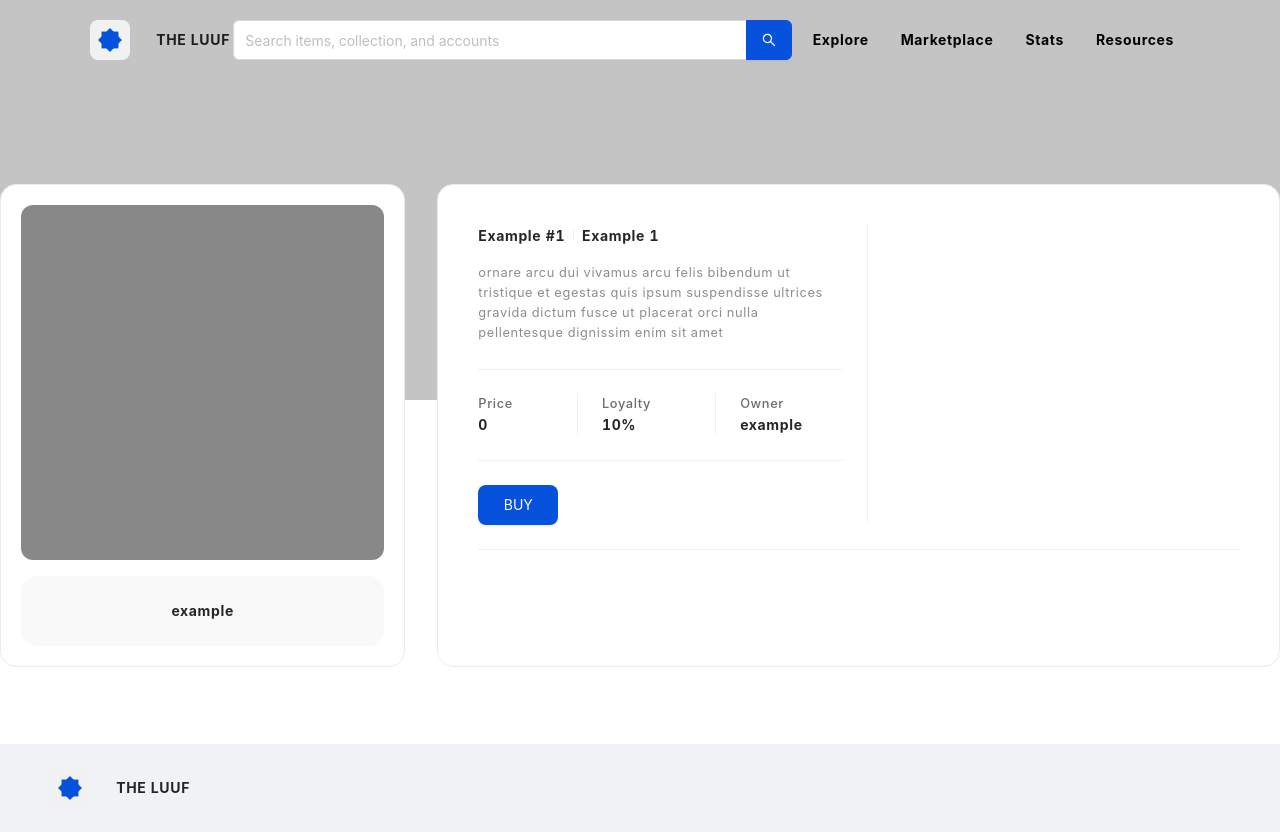
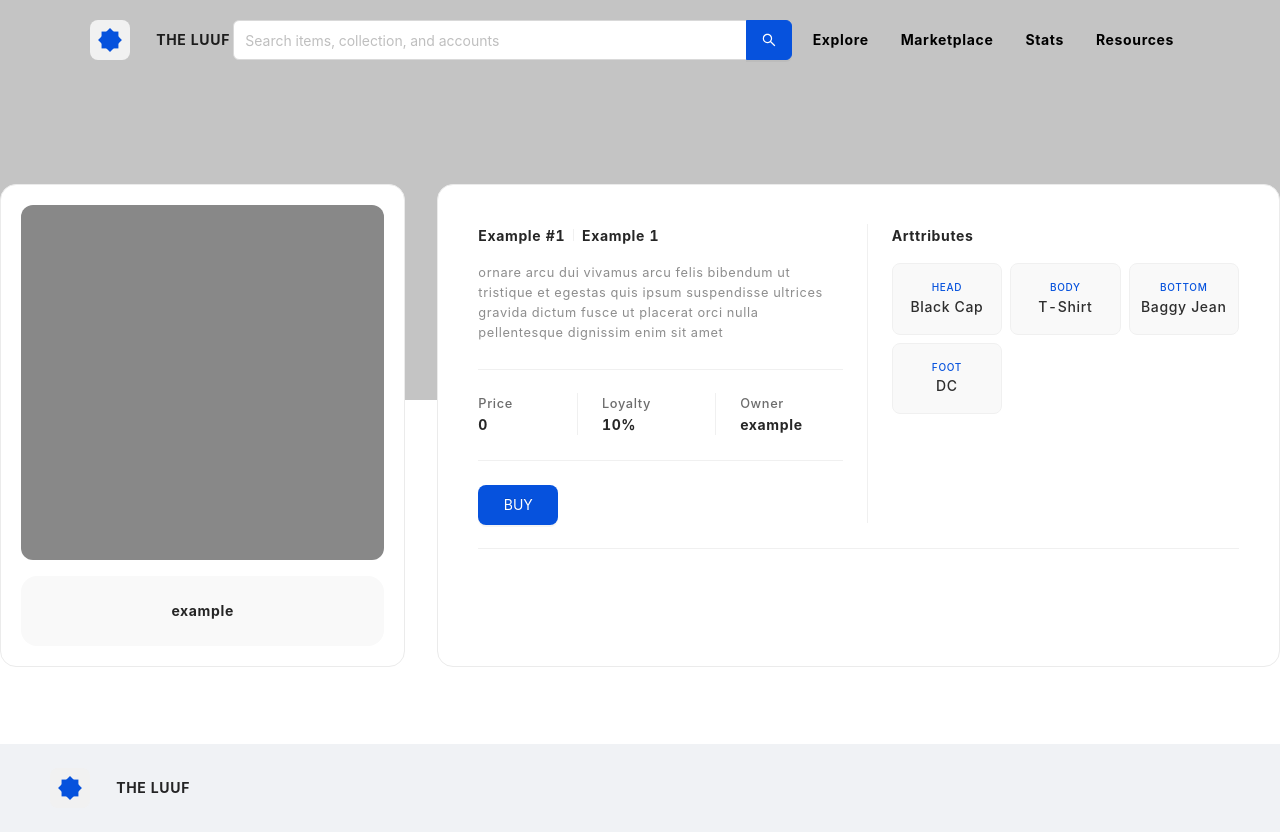
Before and after one commit to nitipon-apaisri/the-luuf, a React (Create React App) app: page /token/token1 in a window 1280 px wide. Built offline with nearby package versions, Linux system fonts and the light colour scheme.

Commit message:
Added arttributes info for token page

```diff
--- a/src/db/index.js
+++ b/src/db/index.js
@@ -50,7 +50,6 @@ export const tokens = [
         creator: "example",
         owner: "example",
         collection: "Example 1",
-
         tradeInfo: {
             sellStatus: false,
             price: 0,
@@ -62,10 +61,14 @@ export const tokens = [
                 contributers: [],
             },
         },
-
         metadata: { contractAddress: "...", tokenId: "...", edition: "...", blockchain: "...", ipfs: "..." },
         // "tradeHistory": [{...},{...},{...}],
-        arttributes: [],
+        arttributes: [
+            { type: "Head", value: "Black Cap" },
+            { type: "Body", value: "T-Shirt" },
+            { type: "Bottom", value: "Baggy Jean" },
+            { type: "Foot", value: "DC" },
+        ],
     },
     {
         id: "token2",
@@ -88,7 +91,6 @@ export const tokens = [
                 contributers: [],
             },
         },
-
         metadata: { contractAddress: "...", tokenId: "...", edition: "...", blockchain: "...", ipfs: "..." },
         // "tradeHistory": [{...},{...},{...}],
         arttributes: [],
@@ -114,7 +116,6 @@ export const tokens = [
                 contributers: [],
             },
         },
-
         metadata: { contractAddress: "...", tokenId: "...", edition: "...", blockchain: "...", ipfs: "..." },
         // "tradeHistory": [{...},{...},{...}],
         arttributes: [],
@@ -128,7 +129,6 @@ export const tokens = [
         creator: "example",
         owner: "example",
         collection: "Example 1",
-
         tradeInfo: {
             sellStatus: false,
             price: 0,
@@ -179,7 +179,6 @@ export const tokens = [
         creator: "example",
         owner: "example",
         collection: "Example 1",
-
         tradeInfo: {
             sellStatus: false,
             price: 0,
--- a/src/pages/token-page/TokenPage.js
+++ b/src/pages/token-page/TokenPage.js
@@ -58,7 +58,12 @@ const TokenPage = () => {
                                                 </div>
                                                 <Divider />
                                                 <div className="sub-info">
-                                                    <Row gutter={{ xs: 8, sm: 16, md: 24, lg: 32 }}>
+                                                    <Row
+                                                        gutter={[
+                                                            { xs: 8, sm: 16, md: 24, lg: 32 },
+                                                            { xs: 8, sm: 16, md: 24, lg: 32 },
+                                                        ]}
+                                                    >
                                                         <Col flex="auto">
                                                             <div className="token-price sub-info-content">
                                                                 <p>Price</p>
@@ -90,8 +95,24 @@ const TokenPage = () => {
                                                 </Button>
                                             </Col>
                                             <Divider type="vertical" style={{ height: "auto" }}></Divider>
-                                            <Col span={12}>
-                                                <div className="info-right"></div>
+                                            <Col flex={"auto"}>
+                                                <div className="token-arttributes">
+                                                    <div className="token-title">
+                                                        <h4>Arttributes</h4>
+                                                    </div>
+                                                    <div className="arttributes">
+                                                        <Row gutter={[8, 8]}>
+                                                            {token.arttributes.map((row, index) => (
+                                                                <Col span={8} key={row.value}>
+                                                                    <div className="arttribute">
+                                                                        <p>{row.type}</p>
+                                                                        <h4>{row.value}</h4>
+                                                                    </div>
+                                                                </Col>
+                                                            ))}
+                                                        </Row>
+                                                    </div>
+                                                </div>
                                             </Col>
                                         </Row>
                                     </div>
--- a/src/scss/_tokenPage.scss
+++ b/src/scss/_tokenPage.scss
@@ -38,17 +38,17 @@
             @extend .card;
             height: 100%;
             padding: 40px;
+            .token-title {
+                h4 {
+                    font-weight: bolder;
+                }
+            }
             .token-info {
                 max-height: 320px;
                 .main-info {
                     height: 100%;
                     max-height: 120px;
                     overflow: scroll;
-                    .token-title {
-                        h4 {
-                            font-weight: bolder;
-                        }
-                    }
                     .token-description {
                         margin-top: 16px;
                         p {
@@ -70,6 +70,29 @@
                     }
                 }
             }
+            .token-arttributes {
+                max-height: 320px;
+                overflow-y: auto;
+                .arttributes {
+                    margin-top: 16px;
+                    .arttribute {
+                        background-color: #f9f9f9;
+                        border: 1px solid #f0f0f0;
+                        border-radius: 8px;
+                        text-align: center;
+                        padding: 16px 8px;
+                        p {
+                            text-transform: uppercase;
+                            font-size: 0.625rem;
+                            font-weight: 500;
+                            color: #0652dd;
+                        }
+                        h4 {
+                            color: #2e2e2e;
+                        }
+                    }
+                }
+            }
         }
     }
 }
--- a/src/styles/styles.css
+++ b/src/styles/styles.css
@@ -295,6 +295,9 @@
   height: 100%;
   padding: 40px;
 }
+.token-page .token-contents .token-right .token-title h4 {
+  font-weight: bolder;
+}
 .token-page .token-contents .token-right .token-info {
   max-height: 320px;
 }
@@ -302,9 +305,6 @@
   height: 100%;
   max-height: 120px;
   overflow: scroll;
-}
-.token-page .token-contents .token-right .token-info .main-info .token-title h4 {
-  font-weight: bolder;
 }
 .token-page .token-contents .token-right .token-info .main-info .token-description {
   margin-top: 16px;
@@ -320,6 +320,29 @@
 }
 .token-page .token-contents .token-right .token-info .sub-info .sub-info-content h4 {
   font-weight: bolder;
+}
+.token-page .token-contents .token-right .token-arttributes {
+  max-height: 320px;
+  overflow-y: auto;
+}
+.token-page .token-contents .token-right .token-arttributes .arttributes {
+  margin-top: 16px;
+}
+.token-page .token-contents .token-right .token-arttributes .arttributes .arttribute {
+  background-color: #f9f9f9;
+  border: 1px solid #f0f0f0;
+  border-radius: 8px;
+  text-align: center;
+  padding: 16px 8px;
+}
+.token-page .token-contents .token-right .token-arttributes .arttributes .arttribute p {
+  text-transform: uppercase;
+  font-size: 0.625rem;
+  font-weight: 500;
+  color: #0652dd;
+}
+.token-page .token-contents .token-right .token-arttributes .arttributes .arttribute h4 {
+  color: #2e2e2e;
 }
 
 h1,
```
Also changed, not shown: 1 other file (tests, documents, lock files or other folders).
